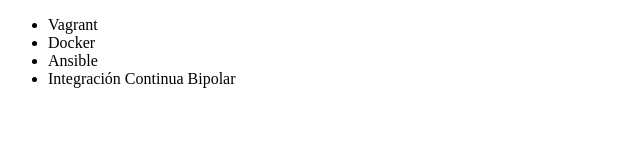
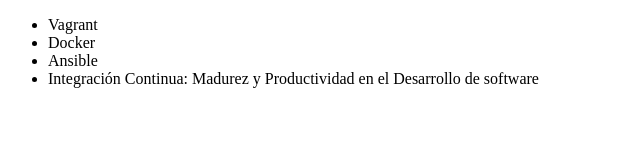
Before and after one commit to Lyan-Far/Proyecto-Test, a plain HTML site: page index.html in a window 1280 px wide. Shown: the whole page, without its empty margins (0-640 px from the left). Drawn offline with Linux system fonts and the light colour scheme.

Commit message:
Renombrando curso de Integración Contínua

```diff
--- a/index.html
+++ b/index.html
@@ -9,7 +9,7 @@
             <li>Vagrant</li>
             <li>Docker</li>
             <li>Ansible</li>
-            <li>Integración Continua Bipolar</li>
+            <li>Integración Continua: Madurez y Productividad en el Desarrollo de software</li>
         </ul>
     </body>
 </html>
```
